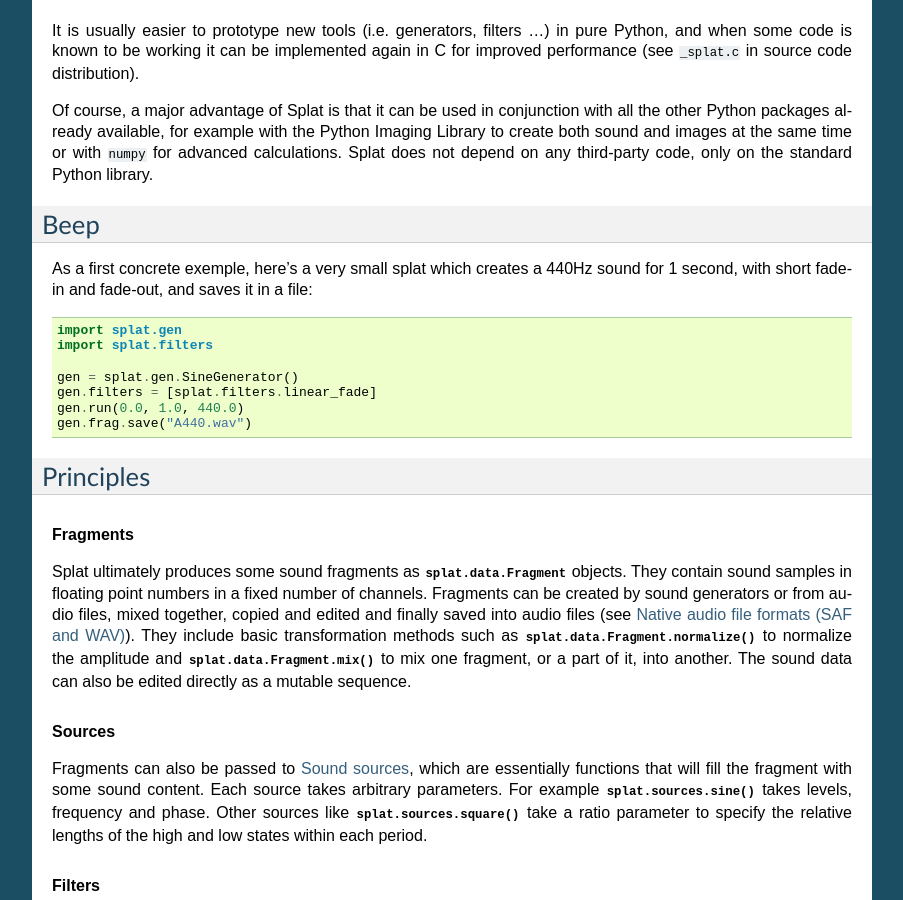
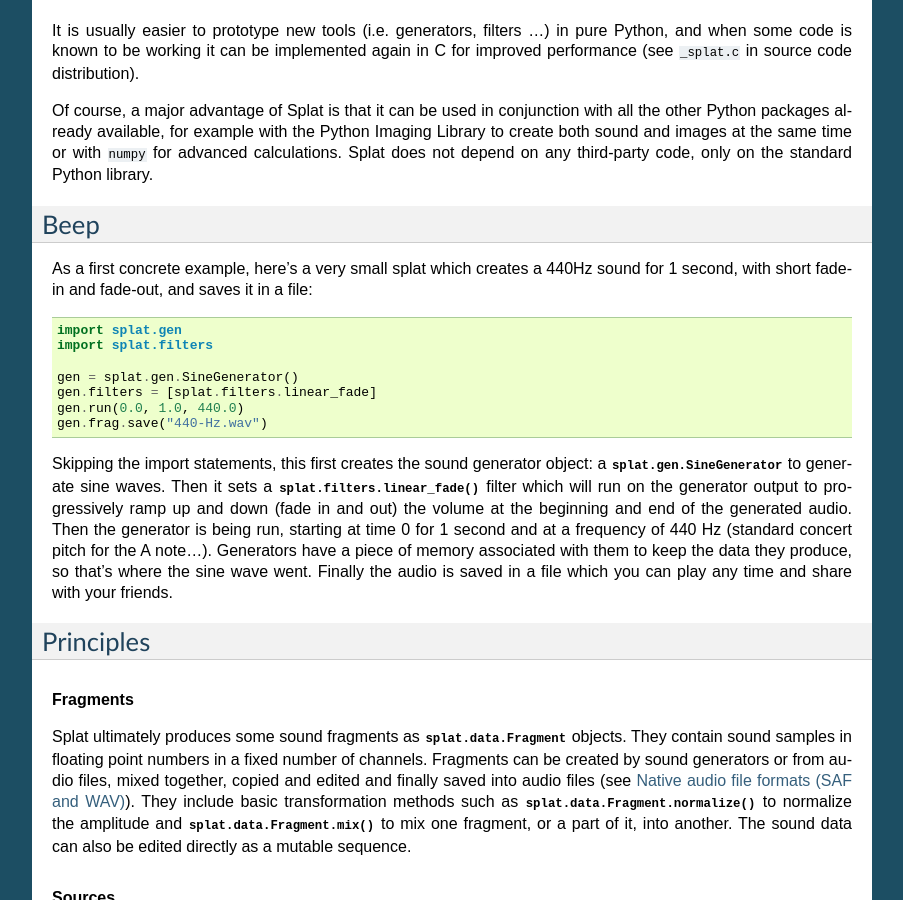
Before and after one commit to verdigris/splat, a Sphinx documentation site: the page built from doc/intro.rst, in a window 1280 px wide and 900 px high, scrolled down 647 px. Shown: the whole window, without its empty margins (198-1101 px from the left). Built offline with Sphinx 7.4.7, drawn with Linux system fonts in a browser that asks for light colours; formulas are drawn with MathJax 3.

Commit message:
doc: explain the beep example

```diff
--- a/doc/intro.rst
+++ b/doc/intro.rst
@@ -39,8 +39,9 @@
 Beep
 ----
 
-As a first concrete exemple, here's a very small splat which creates a 440Hz
-sound for 1 second, with short fade-in and fade-out, and saves it in a file:
+As a first concrete example, here's a very small splat which creates a
+440Hz sound for 1 second, with short fade-in and fade-out, and saves
+it in a file:
 
 .. code-block:: python
 
@@ -50,7 +51,19 @@
     gen = splat.gen.SineGenerator()
     gen.filters = [splat.filters.linear_fade]
     gen.run(0.0, 1.0, 440.0)
-    gen.frag.save("A440.wav")
+    gen.frag.save("440-Hz.wav")
+
+Skipping the import statements, this first creates the sound generator
+object: a :py:class:`splat.gen.SineGenerator` to generate sine waves.
+Then it sets a :py:func:`splat.filters.linear_fade` filter which will
+run on the generator output to progressively ramp up and down (fade in
+and out) the volume at the beginning and end of the generated audio.
+Then the generator is being run, starting at time 0 for 1 second and
+at a frequency of 440 Hz (standard concert pitch for the A note...).
+Generators have a piece of memory associated with them to keep the
+data they produce, so that's where the sine wave went.  Finally the
+audio is saved in a file which you can play any time and share with
+your friends.
 
 
 Principles
```
